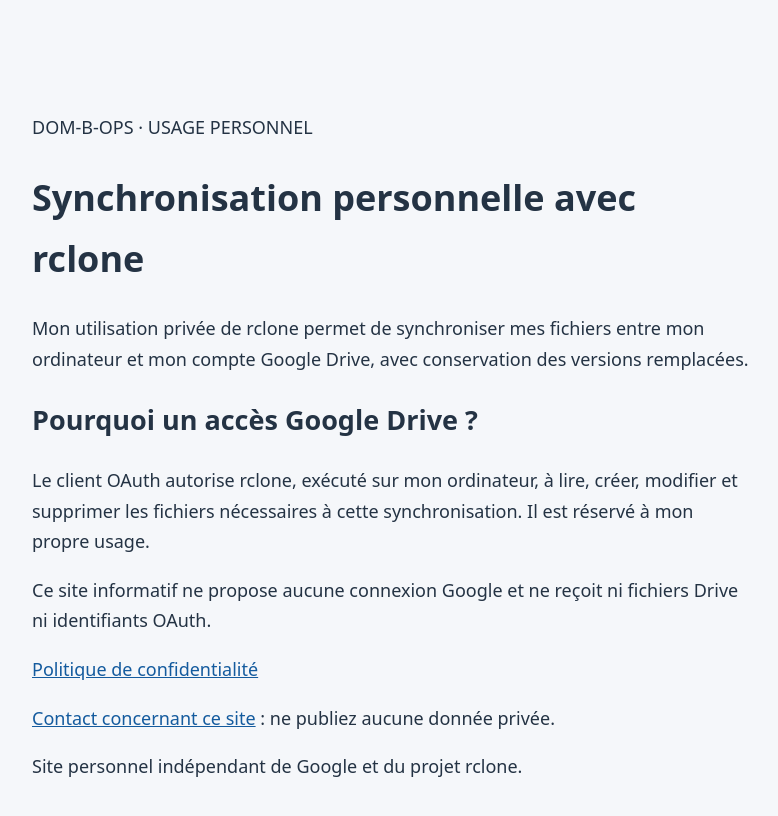
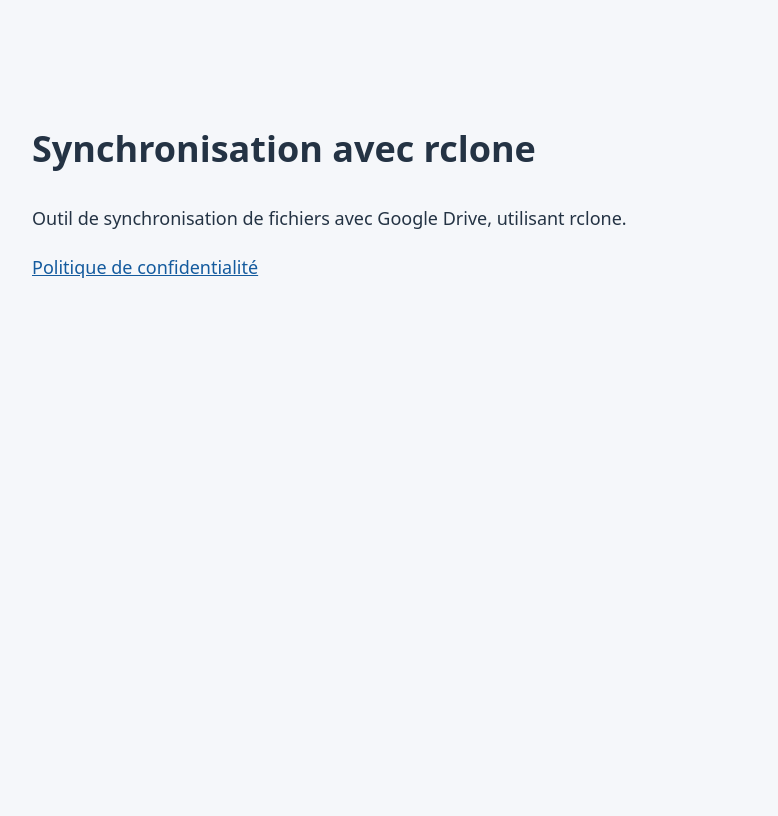
Before and after one commit to Dom-B-ops/dom-b-ops.github.io, a plain HTML site: page index.html in a window 1280 px wide. Shown: the whole page, without its empty margins (248-1026 px from the left). Drawn offline with Linux system fonts and the light colour scheme.

Commit message:
Revise index.html for better structure and content
Updated the HTML structure and content for clarity and improved organization.

```diff
--- a/index.html
+++ b/index.html
@@ -1,2 +1,14 @@
 <!doctype html>
-<html lang="fr"><meta charset="utf-8"><meta name="viewport" content="width=device-width,initial-scale=1"><title>Rclone personnel — Dom-B-ops</title><style>body{max-width:720px;margin:70px auto;padding:24px;font:18px/1.7 system-ui;color:#243344;background:#f5f7fa}a{color:#145b9e}</style><main><p>DOM-B-OPS · USAGE PERSONNEL</p><h1>Synchronisation personnelle avec rclone</h1><p>Mon utilisation privée de rclone permet de synchroniser mes fichiers entre mon ordinateur et mon compte Google Drive, avec conservation des versions remplacées.</p><h2>Pourquoi un accès Google Drive ?</h2><p>Le client OAuth autorise rclone, exécuté sur mon ordinateur, à lire, créer, modifier et supprimer les fichiers nécessaires à cette synchronisation. Il est réservé à mon propre usage.</p><p>Ce site informatif ne propose aucune connexion Google et ne reçoit ni fichiers Drive ni identifiants OAuth.</p><p><a href="privacy.html">Politique de confidentialité</a></p><p><a href="https://github.com/Dom-B-ops/dom-b-ops.github.io/issues">Contact concernant ce site</a> : ne publiez aucune donnée privée.</p><p>Site personnel indépendant de Google et du projet rclone.</p></main></html>
+<html lang="fr">
+<head>
+<meta charset="utf-8">
+<meta name="viewport" content="width=device-width,initial-scale=1">
+<title>Synchronisation avec rclone</title>
+<style>body{max-width:720px;margin:70px auto;padding:24px;font:18px/1.7 system-ui;color:#243344;background:#f5f7fa}a{color:#145b9e}</style>
+</head>
+<body><main>
+<h1>Synchronisation avec rclone</h1>
+<p>Outil de synchronisation de fichiers avec Google Drive, utilisant rclone.</p>
+<p><a href="privacy.html">Politique de confidentialité</a></p>
+</main></body>
+</html>
```
